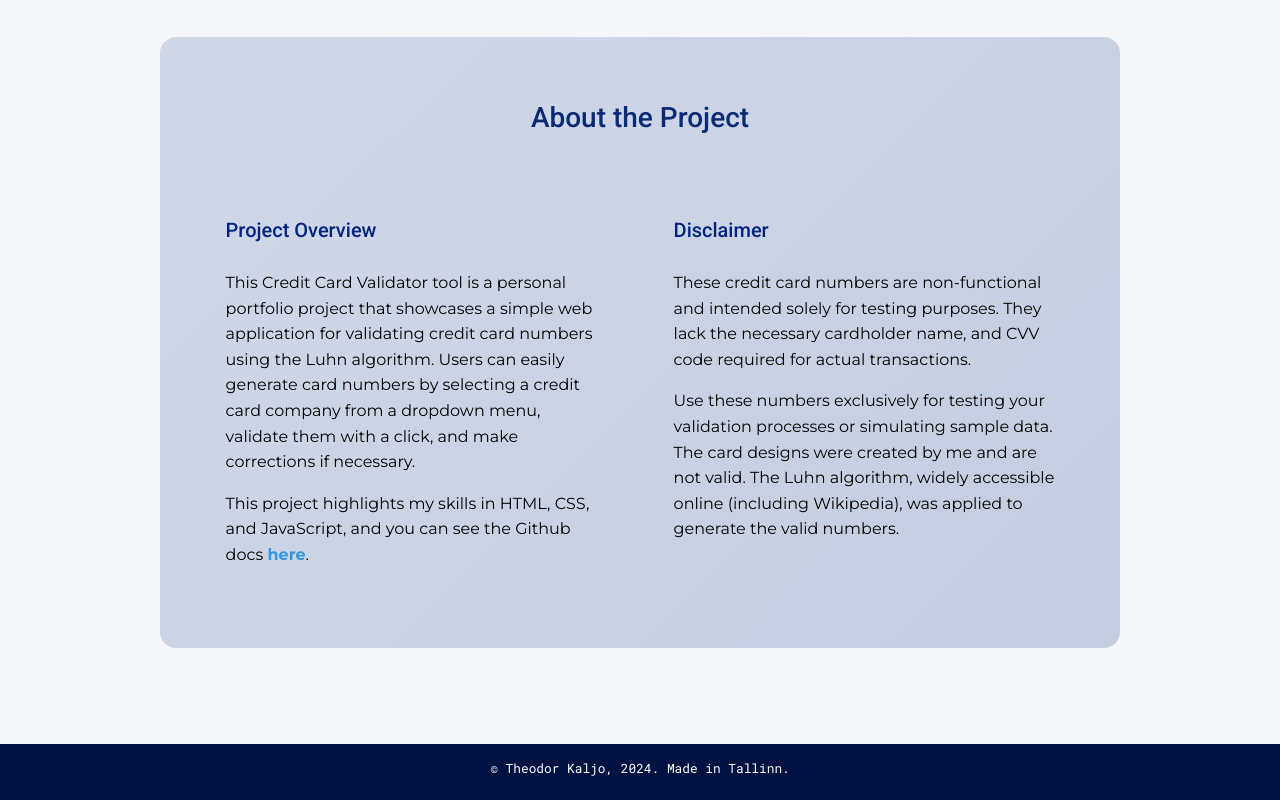
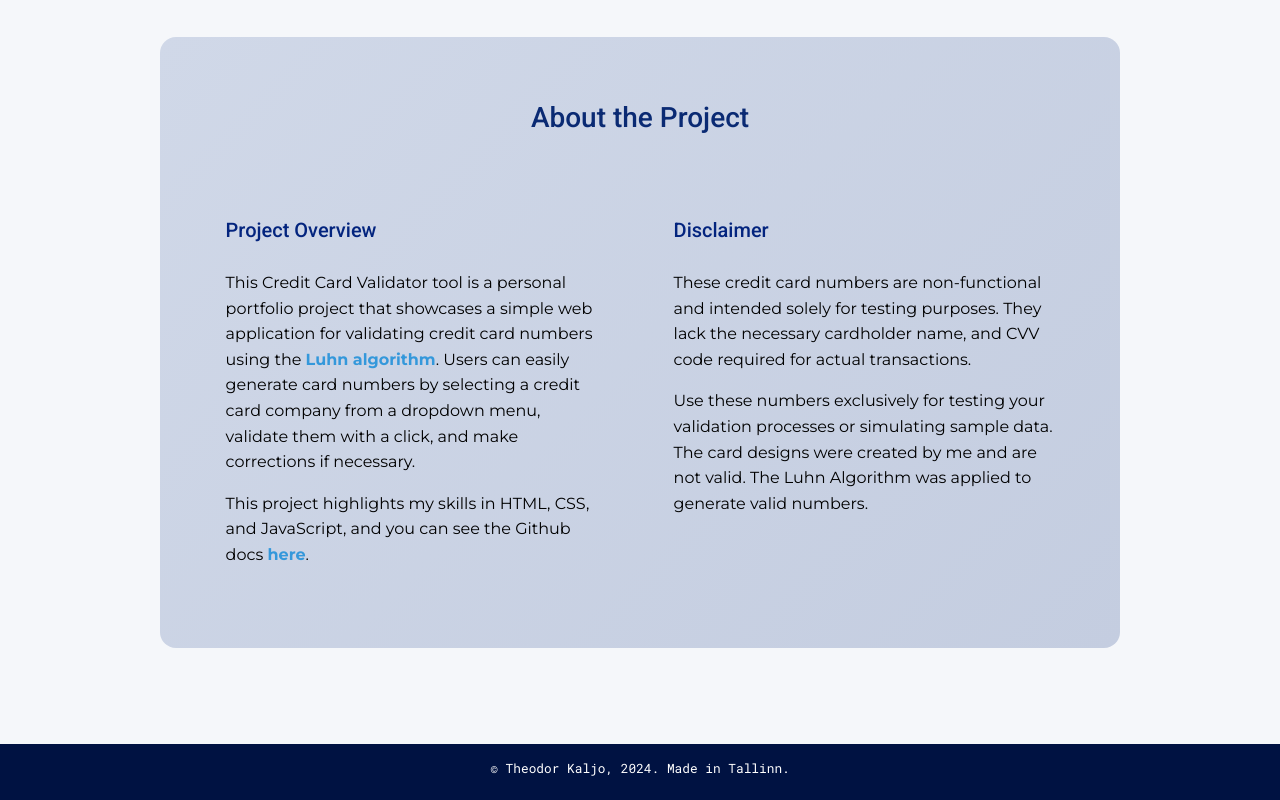
Before and after one commit to Theografiska/credit-card-validator, a plain HTML site: page index.html in a window 1280 px wide. Shown: the part 884-1684 px from the top of the page. Drawn offline with Linux system fonts and the light colour scheme.

Commit message:
Corrected a few links

```diff
--- a/index.html
+++ b/index.html
@@ -72,12 +72,12 @@
                         <div id="project" class="paragraph">
                             <h3>Project Overview</h3>
                             <p>This Credit Card Validator tool is a personal portfolio project that showcases
-                                a simple web application for validating credit card numbers using the Luhn algorithm.
+                                a simple web application for validating credit card numbers using the <a href="https://en.wikipedia.org/wiki/Luhn_algorithm" target="_blank">Luhn algorithm</a>.
                                 Users can easily generate card numbers by selecting a credit card company from a dropdown menu,
                                 validate them with a click, and make corrections if necessary.
                             </p>
                             <p>This project highlights my skills in HTML, CSS, and JavaScript, and you can see the
-                                Github docs <a src="https://github.com/Theografiska/credit-card-validator" target="_blank">here</a>.
+                                Github docs <a href="https://github.com/Theografiska/credit-card-validator" target="_blank">here</a>.
                             </p>
                         </div>
                         <div id="disclaimer" class="paragraph">
@@ -87,8 +87,7 @@
                             </p>
                             <p>Use these numbers exclusively for testing your validation processes or simulating sample data.
                                 The card designs were created by me and are not valid.
-                                The Luhn algorithm, widely accessible online (including Wikipedia), was applied to
-                                generate the valid numbers.
+                                The Luhn Algorithm was applied to generate valid numbers.
                             </p>
                         </div>
                     </div>
```
